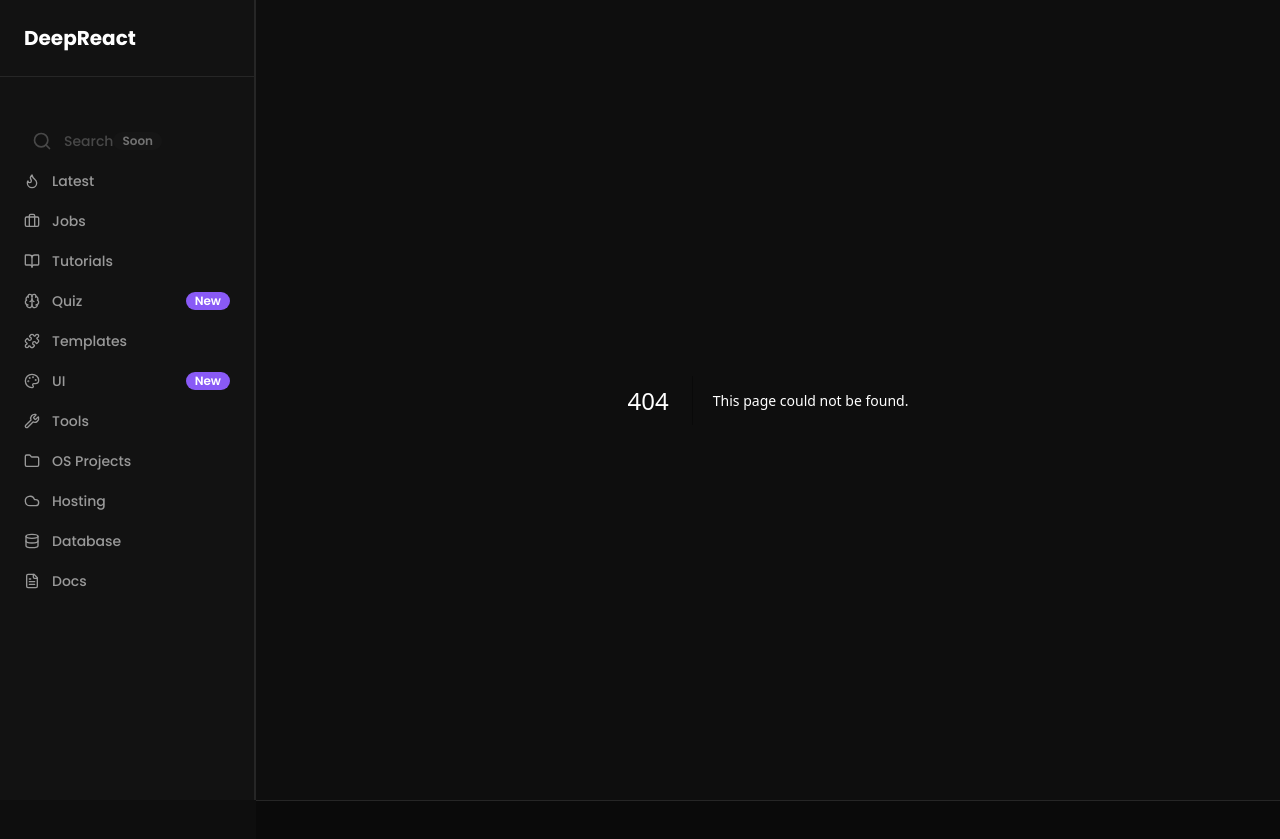
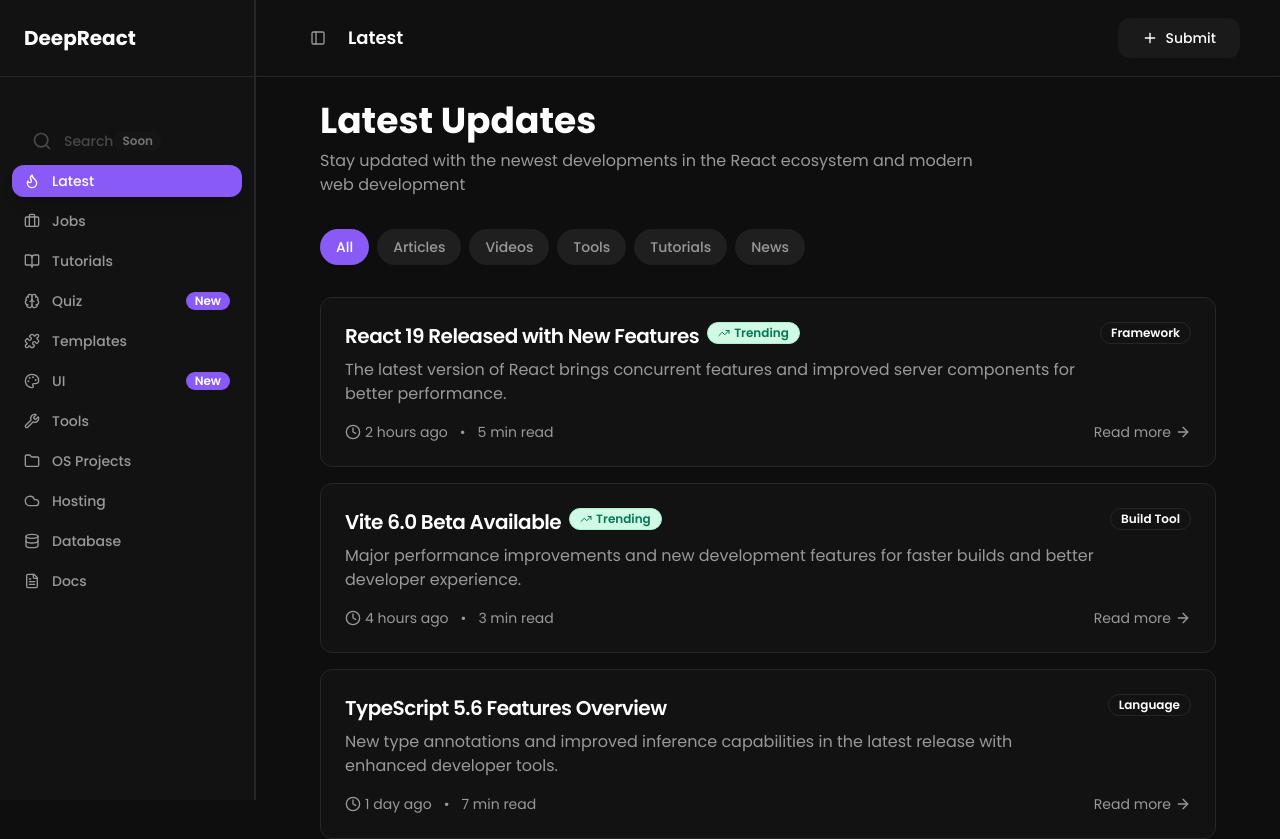
Before and after one commit to codewithfranciss/deepnext, a Next.js app: page /content/latest in a window 1280 px wide. Before the commit this address had no page. Shown: the top 839 px of the page. Built offline with nearby package versions, Linux system fonts and the light colour scheme.

Commit message:
refactor: file and folder organisation

```diff
--- a/app/contents/page.tsx
+++ b/app/content/latest/page.tsx
@@ -78,8 +78,6 @@ const Latest = () => {
                 Stay updated with the newest developments in the React ecosystem and modern web development
               </p>
             </div>
-
-            {/* Tab Filter - Horizontal Scroll on Mobile */}
             <div className="mb-6 md:mb-8">
               <div className="flex gap-2 overflow-x-auto scrollbar-hide pb-2">
                 <div className="flex gap-2 min-w-max">
--- a/components/shared/AppSiderbar.tsx
+++ b/components/shared/AppSiderbar.tsx
@@ -29,7 +29,7 @@ import { Badge } from "@/components/ui/badge"
 
 const sidebarItems = [
   { title: "Search", url: "/search", icon: Search, disabled: true, comingSoon: true },
-  { title: "Latest", url: "/contents", icon: Flame },
+  { title: "Latest", url: "/content/latest", icon: Flame },
   { title: "Jobs", url: "/jobs", icon: Briefcase },
   { title: "Tutorials", url: "/tutorials", icon: BookOpen },
   { title: "Quiz", url: "/quiz", icon: Brain, isNew: true },
```
Also changed, not shown: vercel.json (added).
